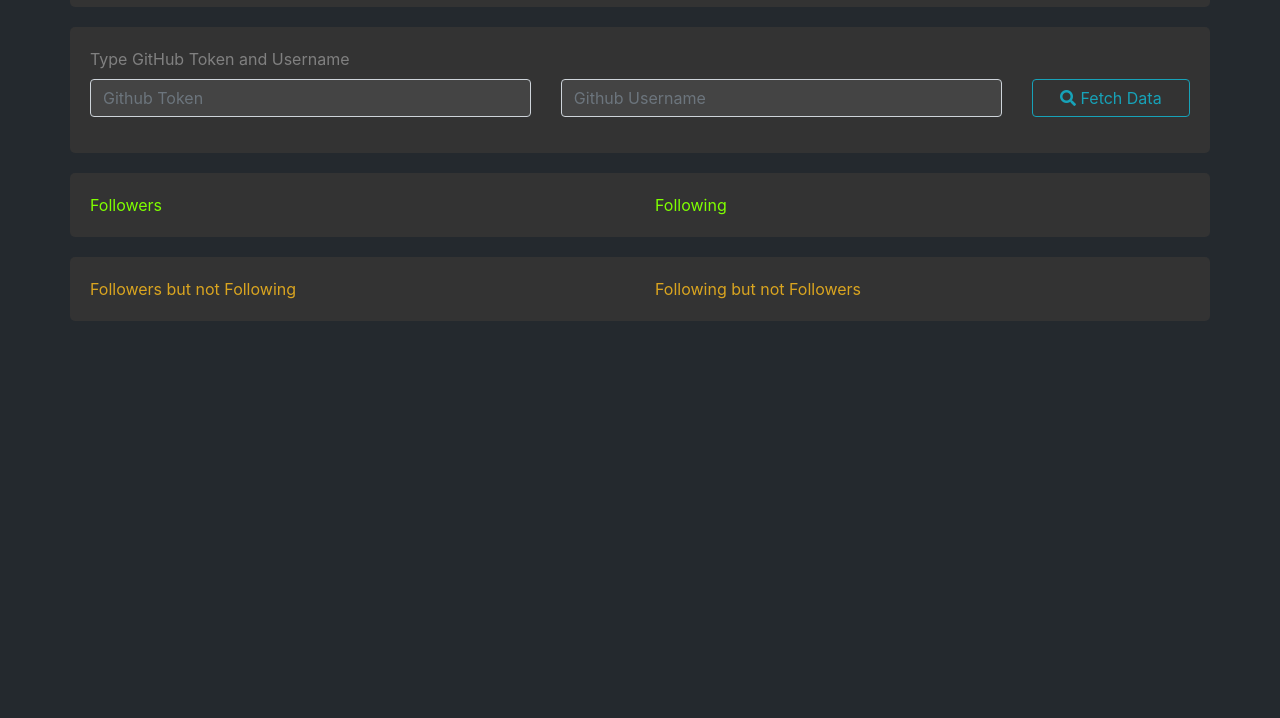
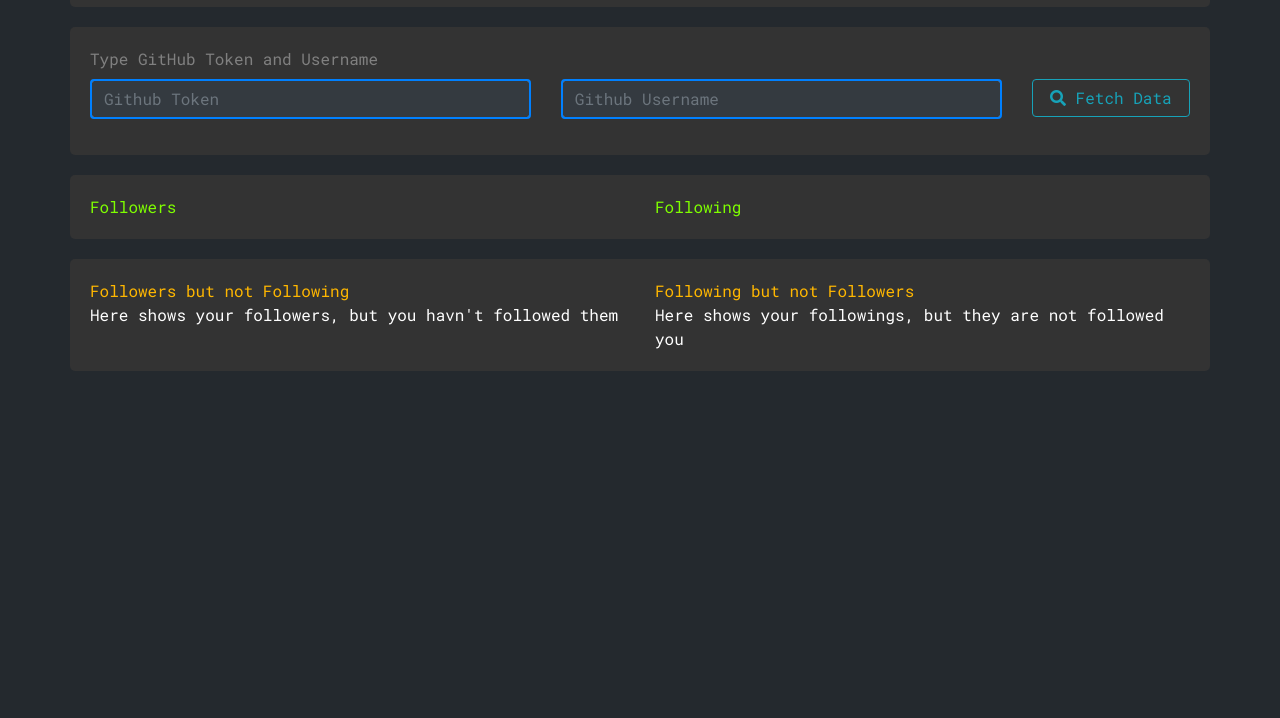
Before and after one commit to TheMIU/GitHub-Follower-Analyzer, a plain HTML site: page index.html in a window 1280 px wide. Shown: the part 82-800 px from the top of the page. Drawn offline with nearby package versions, Linux system fonts and the light colour scheme; a web font is replaced by a local one.

Commit message:
Input field set to dark, font added

```diff
--- a/css/styles.css
+++ b/css/styles.css
@@ -1,4 +1,5 @@
 body {
+    font-family: Roboto Mono;
     background-color: #24292e;
     color: #ffffff;
 }
@@ -20,9 +21,21 @@ p>b {
     font-size: larger;
 }
 
-.dark-bg-input {
-    background-color: #444;
-    color: #fff;
+/* Custom CSS for dark-themed input fields */
+.dark-input,
+.dark-input:-webkit-autofill,
+.dark-input:-webkit-autofill:hover,
+.dark-input:-webkit-autofill:focus,
+.dark-input:-webkit-autofill:active {
+    -webkit-box-shadow: 0 0 0 30px #343a40 inset !important; /* Dark background color */
+    box-shadow: 0 0 0 30px #343a40 inset !important; /* Dark background color */
+    color: #ffffff !important; /* White text color */
+    border: solid 2px hsl(210, 100%, 50%) ;
+}
+
+/* Specific style for autofilled text color */
+.dark-input:-webkit-autofill {
+    -webkit-text-fill-color: #ffffff8b !important; /* Set the text color specifically for autofill */
 }
 
 .userDataDiv {
@@ -38,12 +51,12 @@ p>b {
     font-size: 80%;
 }
 
-a{
+a {
     text-decoration: none;
     color: inherit;
 }
 
-a:hover{
+a:hover {
     text-decoration: none;
     color: inherit;
 }
--- a/index.html
+++ b/index.html
@@ -5,8 +5,15 @@
     <title>Github Followers Extractor</title>
     <link rel="stylesheet" href="css/bootstrap.min.css">
     <link rel="stylesheet" href="css/styles.css">
+
     <link rel="stylesheet" href="https://pro.fontawesome.com/releases/v5.10.0/css/all.css"
         integrity="sha384-AYmEC3Yw5cVb3ZcuHtOA93w35dYTsvhLPVnYs9eStHfGJvOvKxVfELGroGkvsg+p" crossorigin="anonymous" />
+
+    <link rel="preconnect" href="https://fonts.googleapis.com">
+    <link rel="preconnect" href="https://fonts.gstatic.com" crossorigin>
+    <link
+        href="https://fonts.googleapis.com/css2?family=Creepster&family=Gabarito&family=Kanit:wght@100;200;400;500;600;700;800&family=Roboto+Mono:wght@300;400;700&display=swap"
+        rel="stylesheet">
 </head>
 
 <body>
@@ -18,11 +25,11 @@
         <p class="mb-2" style="color: gray;">Type GitHub Token and Username</p>
         <form id="github-form" class="row">
             <div class="form-group col-lg-5 col-md-6 col-sm-12">
-                <input type="text" class="form-control dark-bg-input" id="github-token" placeholder="Github Token"
+                <input type="text" class="form-control dark-input" id="github-token" placeholder="Github Token"
                     name="github-token" required>
             </div>
             <div class="form-group col-lg-5 col-md-6 col-sm-12">
-                <input type="text" class="form-control dark-bg-input" id="github-username" placeholder="Github Username"
+                <input type="text" class="form-control dark-input" id="github-username" placeholder="Github Username"
                     name="github-username" required>
             </div>
             <div class="form-group col-lg-2 col-md-12 col-sm-12">
@@ -34,14 +41,14 @@
 
     <div class="container">
         <div class="row">
-            <div class="col">
-                <p style="color: chartreuse;">Followers</p>
-                <div id="followers"></div>
+            <div class="col d-flex">
+                <p style="color: chartreuse;" class="mr-3">Followers</p>
+                <div id="followers" style="font-size: larger; font-weight: bold;"></div>
             </div>
 
-            <div class="col">
-                <p style="color: chartreuse;">Following</p>
-                <div id="following"></div>
+            <div class="col d-flex">
+                <p style="color: chartreuse;" class="mr-3">Following</p>
+                <div id="following" style="font-size: larger; font-weight: bold;"></div>
             </div>
         </div>
     </div>
@@ -49,13 +56,13 @@
     <div class="container">
         <div class="row">
             <div class="col">
-                <p style="color: goldenrod;">Followers but not Following</p>
-                <div id="followers-but-not-Following"></div>
+                <p style="color: rgb(255, 183, 0);">Followers but not Following</p>
+                <div id="followers-but-not-Following"> Here shows your followers, but you havn't followed them</div>
             </div>
 
             <div class="col">
-                <p style="color: goldenrod;">Following but not Followers</p>
-                <div id="Following-but-not-followers"></div>
+                <p style="color: rgb(255, 183, 0);">Following but not Followers</p>
+                <div id="Following-but-not-followers"> Here shows your followings, but they are not followed you</div>
             </div>
         </div>
     </div>
```
